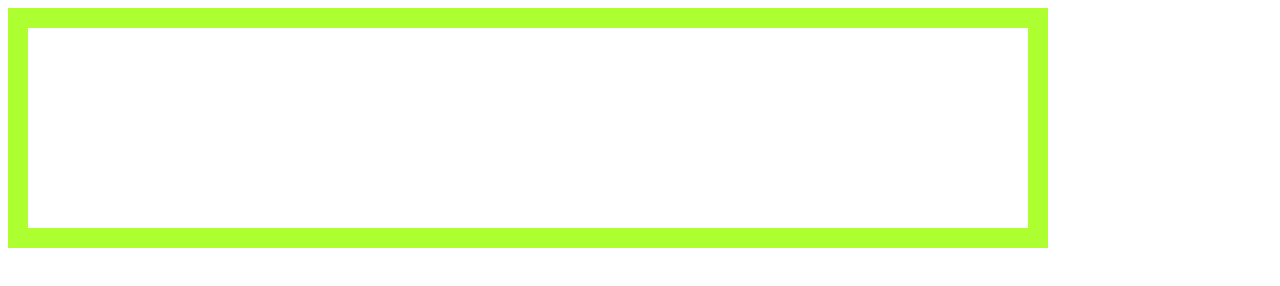
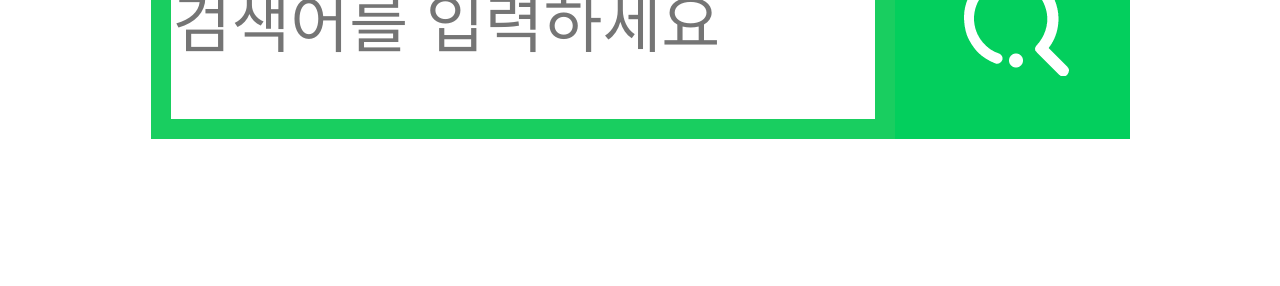
Before and after one commit to Jeric1223/Web-Study, a plain HTML site: page Make_web/TEST1/TEST1.html in a window 1280 px wide. Drawn offline with Linux system fonts and the light colour scheme.

Commit message:
add file Make_web

```diff
--- a/Make_web/TEST1/TEST1.css
+++ b/Make_web/TEST1/TEST1.css
@@ -1,10 +1,32 @@
+body{
+    margin: 0;
+}
 .search{
-    margin: auto 0;
+    text-align: center;
+}
 
+.search{
+    position: absolute;
+    left: 50%;
+    top: 50%;
+    margin-left: -489.5px;
+    margin-top: -489.5px;
 }
 #search_bar{
-    width: 1000px;
-    height: 200px;
-    border: 20px greenyellow solid;
+    width: 700px;
+    height: 186px;
+    border: 20px solid #19ce60;
     background-color:#FFFFFF;
+    font-size: 64px;
+    font-family:'Malgun Gothic','맑은 고딕',helvetica,'Apple SD Gothic Neo',sans-serif;
+
+    position: relative;
 }
+#search_click{
+    width: 235px;
+    height: 228px;
+    background: url( "naver.PNG" ) no-repeat;
+    display: inline-block;
+    border: none;
+    position: absolute;
+}
--- a/Make_web/TEST1/TEST1.html
+++ b/Make_web/TEST1/TEST1.html
@@ -4,13 +4,14 @@
         <meta charset="utf-8">
         <link rel="stylesheet" type="text/css" href="TEST1.css">
     </head>
+    <style>
+        input:focus {outline:none;}
+    </style>
     <body>
-        <div>
             <div class="search">
-                <div id="search_bar"></div>
+
+                <input type="text" id="search_bar" placeholder="검색어를 입력하세요" maxlength="20"></input>
+                <button id="search_click"></button>
             </div>
-
-
-        </div>
     </body>
-</Html>
+</Html> <!--(nth-)>
--- /dev/null
+++ b/Make_web/Web_make/Web_Css.css
@@ -0,0 +1,38 @@
+body{
+    margin: 0;
+}
+a{
+    text-decoration:none;
+    color:#f2f2f2;
+}
+.headbar{
+    position: relative;
+    width: 100%;
+    height: 100px;
+    background-color: #0d0d0d;
+}
+#headfont{
+    background-color: #0d0d0d;
+    border: none;
+    color: #f2f2f2;
+    font-size: 75px;
+    font-family:"나눔스퀘어_ac ExtraBold";
+    position: absolute;
+    left: 50%;
+    margin-top: auto 0;
+    margin-left: -98.665px;
+}
+#login{
+    background-color: #0d0d0d;
+    border: none;
+    color: #f2f2f2;
+    font-size: 25px;
+    font-family:"나눔스퀘어_ac ExtraBold";
+    margin-top: 68px;
+}
+.navibar{
+    float: left;
+    width: 20%;
+    height: 100%;
+    background-color: lightslategrey;
+}
```
Also changed, not shown: Make_web/Web_make/Web_main.html (added, +19 -0 lines), Make_web/TEST1/naver.PNG (added), 1 other file.
